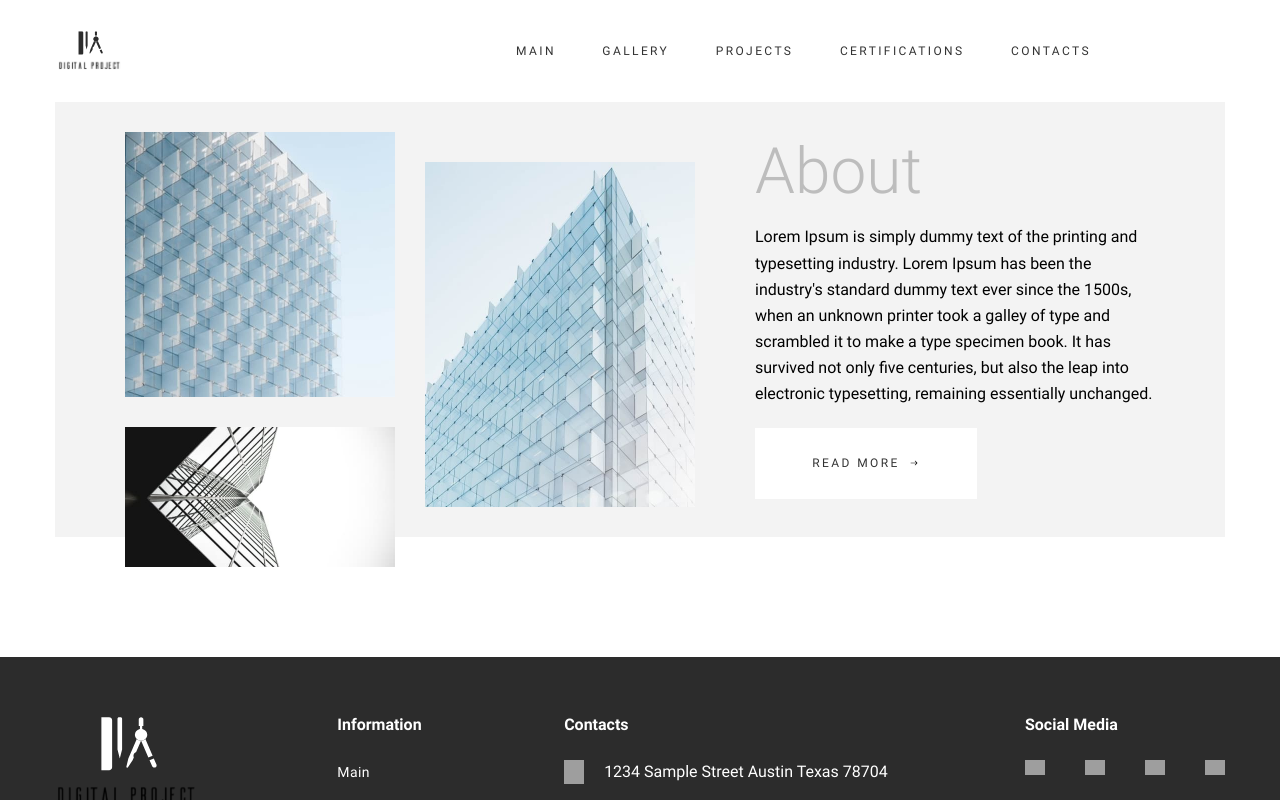
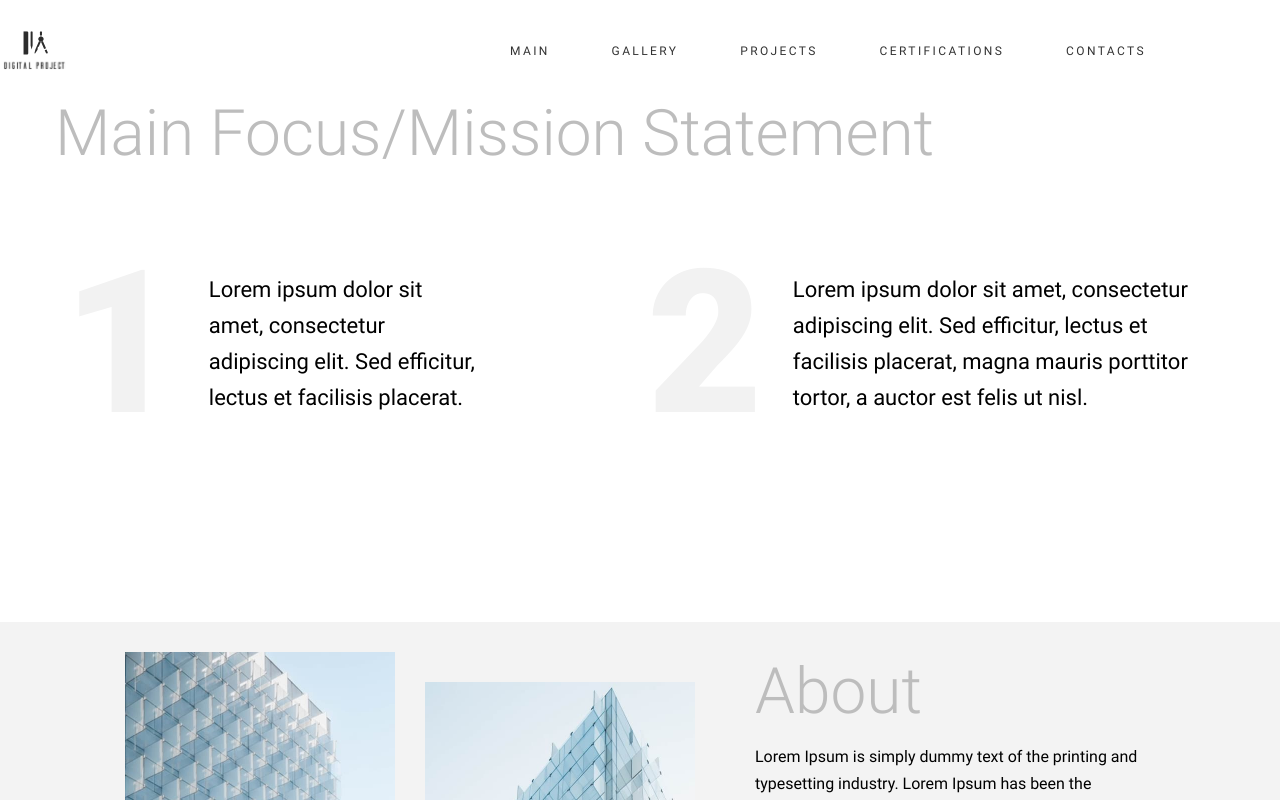
Before and after one commit to vicotroshenko/architects-site, a Next.js app: page / in a window 1280 px wide. Shown: the top 800 px of the page. Built offline with nearby package versions, Linux system fonts and the light colour scheme; grey boxes are pictures that could not be loaded.

Commit message:
feat: Add mission section

```diff
--- /dev/null
+++ b/public/data/mission.json
@@ -0,0 +1,7 @@
+{
+  "title": "Main Focus/Mission Statement",
+  "text": [
+    "Lorem ipsum dolor sit amet, consectetur adipiscing elit. Sed efficitur, lectus et facilisis placerat.",
+    "Lorem ipsum dolor sit amet, consectetur adipiscing elit. Sed efficitur, lectus et facilisis placerat, magna mauris porttitor tortor, a auctor est felis ut nisl."
+  ]
+}
--- a/src/app/page.tsx
+++ b/src/app/page.tsx
@@ -1,7 +1,11 @@
-import About from "@/components/About/About.component";
+import About from '@/components/About/About.component';
+import Mission from '@/components/Mission/Mission.components';
 
 export default function Home() {
-  return <>
-  <About/>
-  </>;
+  return (
+    <>
+      <Mission />
+      <About />
+    </>
+  );
 }
--- a/src/components/About/About.component.tsx
+++ b/src/components/About/About.component.tsx
@@ -15,7 +15,7 @@ const About = () => {
   const { text, pictures } = CONTENT;
   return (
     <Container sx="mb-[120px] bg-gray-f3">
-      <div className="flex items-center w-full lg:max-h-[435px] py-[30px] px-[70px]">
+      <div className="container mx-auto flex items-center w-full lg:max-h-[435px] py-[30px] px-[70px]">
         <ul className="w-full flex flex-wrap gap-[30px] max-md:hidden">
           {pictures.map((pic, index) => (
             <AboutImageItem
--- a/src/components/Container/Container.component.tsx
+++ b/src/components/Container/Container.component.tsx
@@ -7,7 +7,7 @@ interface ContainerProps {
 
 const Container: React.FC<ContainerProps> = ({ children, sx }) => {
   return (
-    <section className={clsx(['container mx-auto', sx])}>{children}</section>
+    <section className={clsx(['mx-auto w-full', sx])}>{children}</section>
   );
 };
 
--- /dev/null
+++ b/src/components/Mission/Mission.components.tsx
@@ -0,0 +1,29 @@
+import { nanoid } from 'nanoid';
+import React from 'react';
+
+import CONTENT from '../../../public/data/mission.json';
+import Container from '../Container/Container.component';
+import Title from '../Title/Title.component';
+import MissionItem from './MissionItem.component';
+
+const Mission = () => {
+  const { title, text } = CONTENT;
+  return (
+    <Container sx="mb-[120px]">
+      <div className="container mx-auto">
+        <Title>{title}</Title>
+        <ul className="flex justify-center lg:justify-between items-center flex-wrap p-2 max-w-[768px] lg:max-w-full">
+          {text.map((item, index) => (
+            <MissionItem
+              key={nanoid()}
+              text={item}
+              order={index + 1}
+            />
+          ))}
+        </ul>
+      </div>
+    </Container>
+  );
+};
+
+export default Mission;
--- /dev/null
+++ b/src/components/Mission/MissionItem.component.tsx
@@ -0,0 +1,15 @@
+interface MissionItemProps {
+  text: string;
+  order: number;
+}
+
+const MissionItem: React.FC<MissionItemProps> = ({ text, order }) => {
+  return (
+    <li className="flex items-center gap-[30px] lg:first:max-w-[413px] lg:last:max-w-[570px]">
+      <p className="font-black text-[200px] text-gray-f2">{order}</p>
+      <p className="text-lg leading-relaxed">{text}</p>
+    </li>
+  );
+};
+
+export default MissionItem;
```
Also changed, not shown: public/data/focus.json (deleted, +0 -12 lines).
